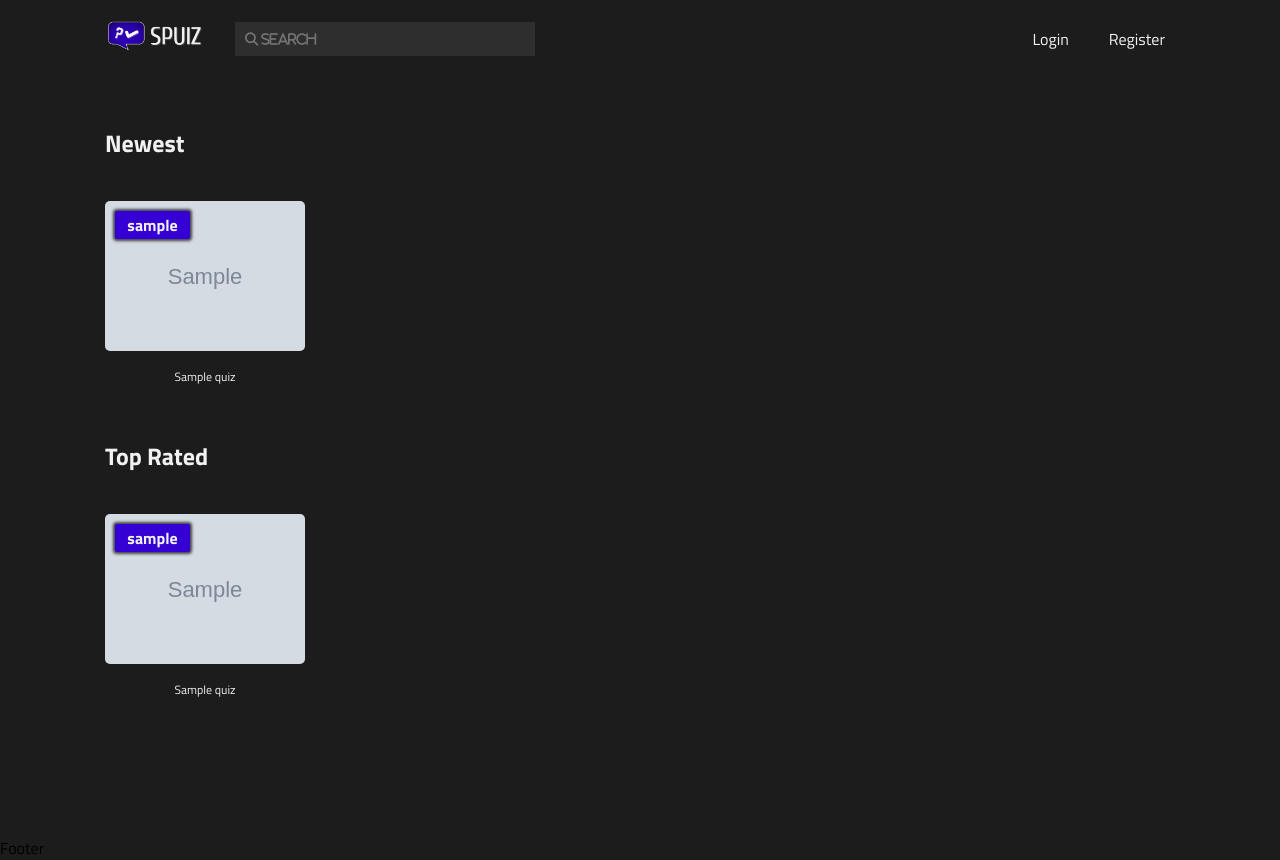
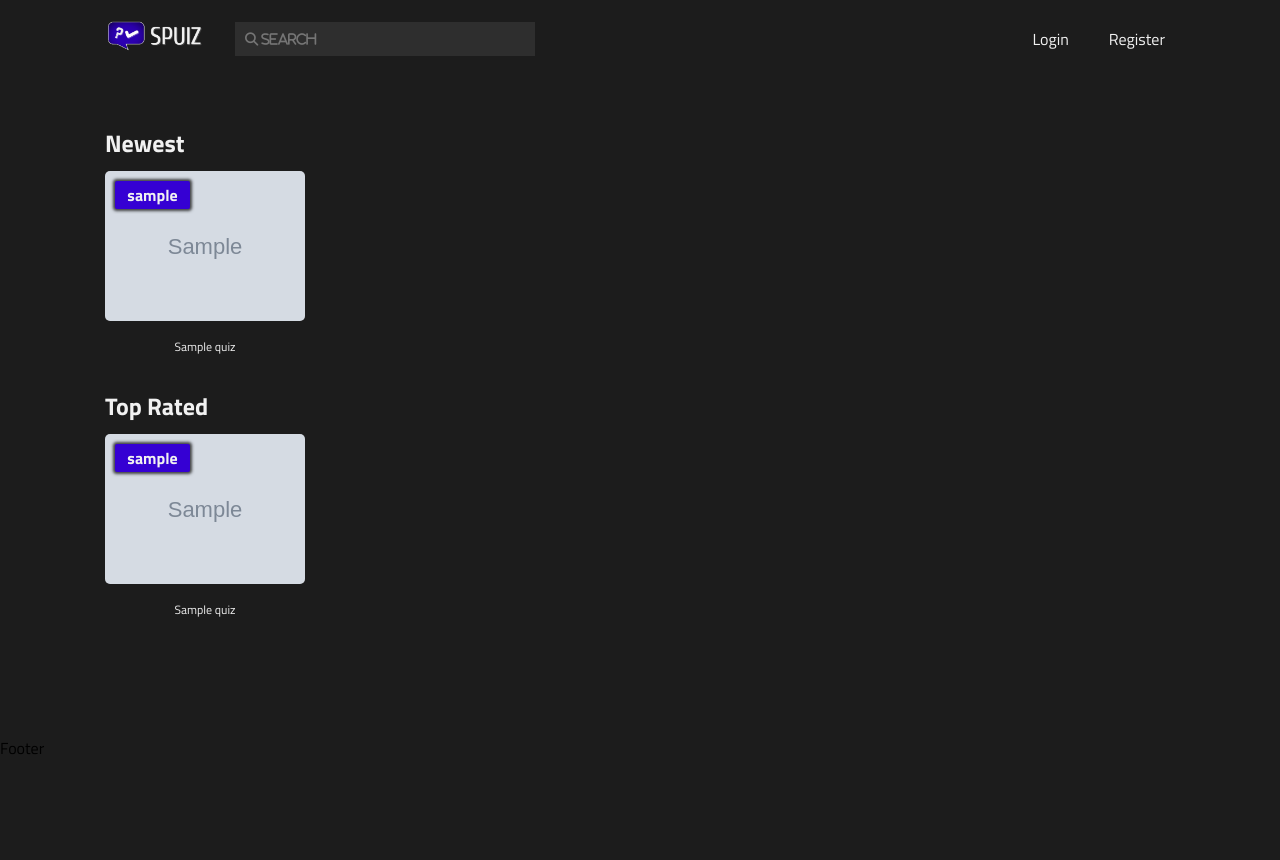
Before and after one commit to Spimy/Spuiz-old, a Django app: page / in a window 1280 px wide. After the commit the page ends 754 px from the top, so only its background shows below. Run offline with Django 3.2, Linux system fonts and the light colour scheme; tables that the repository leaves empty hold one stand-in row (values such as "Sample post"); grey boxes marked "Sample" are stand-in pictures; some libraries are stand-ins or nearby versions.

Commit message:
Style scrollbar globally

```diff
--- a/Main/static/assets/css/homepage.css
+++ b/Main/static/assets/css/homepage.css
@@ -5,6 +5,7 @@
 #newest h2 {
     color: #f1f1f1;
     font-size: 24px;
+    margin: 20px 0 -10px 0;
 }
 
 #newest .quizzes {
@@ -18,22 +19,9 @@
     scrollbar-width: thin;
 }
 
-#newest .quizzes::-webkit-scrollbar {
-    height: 5px;
-}
-
-#newest .quizzes::-webkit-scrollbar-track {
-    background: var(--grey-light);
-    border-radius: 5px;
-}
-
-#newest .quizzes::-webkit-scrollbar-thumb {
-    border-radius: 5px;
-    background: var(--purple-light)
-}
-
 #newest .quizzes .quiz {
     color: #f1f1f1;
+    margin-bottom: -20px;
     min-height: 150px;
     position: relative;
     text-align: center;
@@ -97,6 +85,7 @@
 #top_rated h2 {
     color: #f1f1f1;
     font-size: 24px;
+    margin: 20px 0 -10px 0;
 }
 
 #top_rated .quizzes {
@@ -110,22 +99,9 @@
     scrollbar-width: thin;
 }
 
-#top_rated .quizzes::-webkit-scrollbar {
-    height: 5px;
-}
-
-#top_rated .quizzes::-webkit-scrollbar-track {
-    background: var(--grey-light);
-    border-radius: 5px;
-}
-
-#top_rated .quizzes::-webkit-scrollbar-thumb {
-    border-radius: 5px;
-    background: var(--purple-light)
-}
-
 #top_rated .quizzes .quiz {
     color: #f1f1f1;
+    margin-bottom: -20px;
     min-height: 150px;
     position: relative;
     text-align: center;
--- a/Main/static/assets/css/style.css
+++ b/Main/static/assets/css/style.css
@@ -12,6 +12,8 @@ body {
     font-family: "Titillium Web", sans-serif;
     margin: 0;
     padding: 0;
+    scrollbar-color: var(--purple-light) var(--grey-light);
+    scrollbar-width: thin;
 }
 
 :root {
@@ -28,3 +30,18 @@ body {
     --grey-light-rgb: 40, 40, 40;
     --grey-lighter-rgb: 46, 46, 46;
 }
+
+::-webkit-scrollbar {
+    height: 5px;
+    width: 5px;
+}
+
+::-webkit-scrollbar-track {
+    background: var(--grey-light);
+    border-radius: 5px;
+}
+
+::-webkit-scrollbar-thumb {
+    background: var(--purple-light);
+    border-radius: 5px;
+}
```
